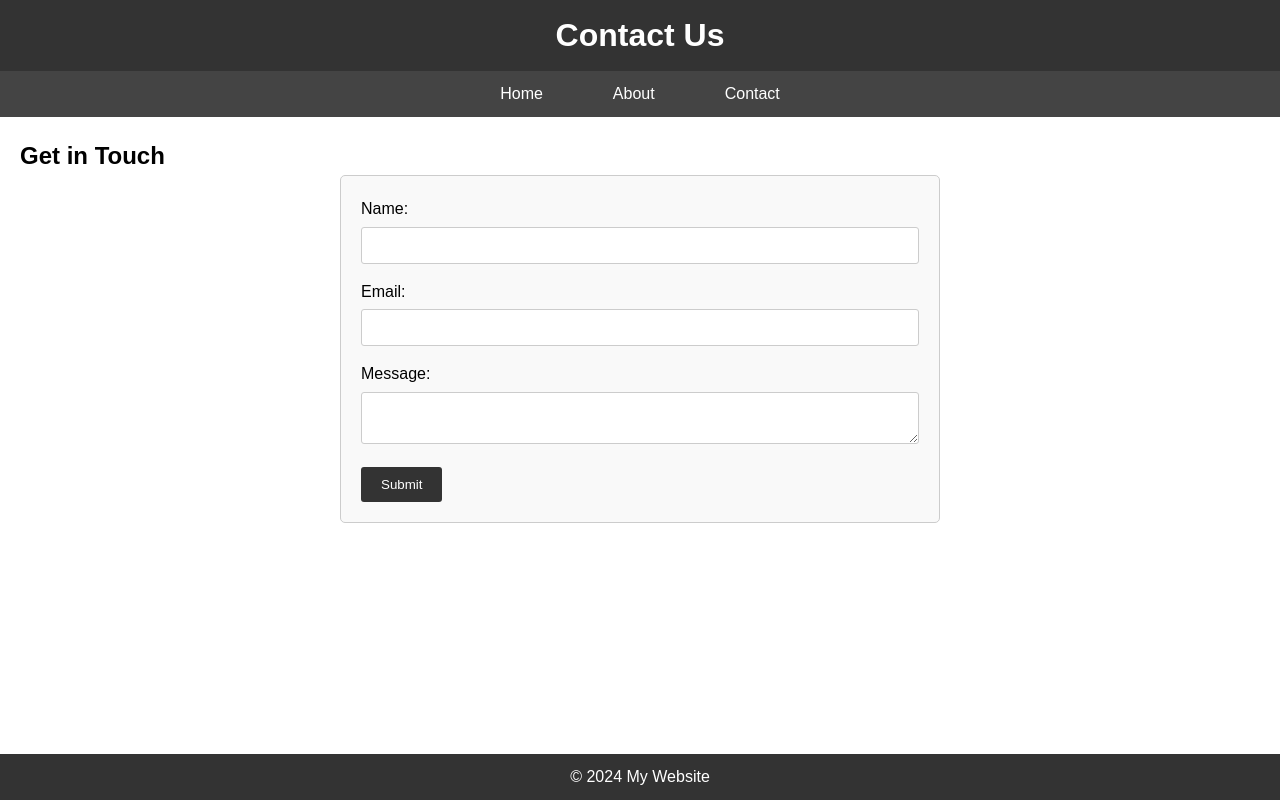
After one commit to ridhosamir/BandungAICamp, a PHP site: page /contact.html in a window 1280 px wide. The commit adds this page. Run offline with PHP 8.4, Linux system fonts and the light colour scheme.

Commit message:
Tugas 10

```diff
--- /dev/null
+++ b/contact.html
@@ -0,0 +1,43 @@
+<!DOCTYPE html>
+<html lang="en">
+<head>
+    <meta charset="UTF-8">
+    <meta name="viewport" content="width=device-width, initial-scale=1.0">
+    <title>Contact Us</title>
+    <link rel="stylesheet" href="styles.css">
+</head>
+<body>
+    <header>
+        <h1>Contact Us</h1>
+    </header>
+    <nav>
+        <ul>
+            <li><a href="index.html">Home</a></li>
+            <li><a href="about.html">About</a></li>
+            <li><a href="contact.html">Contact</a></li>
+        </ul>
+    </nav>
+    <section>
+        <h2>Get in Touch</h2>
+        <form id="contactForm">
+            <div>
+                <label for="name">Name:</label>
+                <input type="text" id="name" name="name" required>
+            </div>
+            <div>
+                <label for="email">Email:</label>
+                <input type="email" id="email" name="email" required>
+            </div>
+            <div>
+                <label for="message">Message:</label>
+                <textarea id="message" name="message" required></textarea>
+            </div>
+            <button type="submit">Submit</button>
+        </form>
+    </section>
+    <footer>
+        <p>&copy; 2024 My Website</p>
+    </footer>
+    <script src="scripts.js"></script>
+</body>
+</html>
--- /dev/null
+++ b/scripts.js
@@ -0,0 +1,18 @@
+document.getElementById('contactForm').addEventListener('submit', function(event) {
+    const name = document.getElementById('name').value.trim();
+    const email = document.getElementById('email').value.trim();
+    const message = document.getElementById('message').value.trim();
+
+    if (name === '' || email === '' || message === '') {
+        alert('Please fill in all fields.');
+        event.preventDefault();
+    } else if (!validateEmail(email)) {
+        alert('Please enter a valid email address.');
+        event.preventDefault();
+    }
+});
+
+function validateEmail(email) {
+    const re = /^[^\s@]+@[^\s@]+\.[^\s@]+$/;
+    return re.test(String(email).toLowerCase());
+}
--- a/styles.css
+++ b/styles.css
@@ -1,77 +1,124 @@
-p {
-    color: red; /* Selektor Elemen */
-    font-size: 18px;
-    background-image: url('wllppr.jpg');
-    background-size: cover;
-    background-repeat: no-repeat;
+/* Basic reset */
+* {
+    margin: 0;
+    padding: 0;
+    box-sizing: border-box;
 }
 
-.container {
-    background-color: yellow; /* Selektor Kelas */
+body {
+    font-family: Arial, sans-serif;
+    line-height: 1.6;
+    display: flex;
+    flex-direction: column;
+    min-height: 100vh;
 }
 
-/* Styling untuk elemen dengan ID "highlight" */
-#highlight {
-    color: orange; /* Selektor ID */
-    font-size: 20px;
+header {
+    background-color: #333;
+    color: #fff;
+    padding: 10px 0;
+    text-align: center;
 }
 
-/* Styling untuk elemen <a> saat di-hover */
-a:hover {
-    color: blue; /* Selektor Atribut */
+nav ul {
+    list-style: none;
+    display: flex;
+    justify-content: center;
+    background-color: #444;
 }
 
-/* Styling untuk box model */
-#boxModel {
-    width: 300px;
-    height: 150px;
-    padding: 20px;
-    border: 5px solid black;
-    margin: 15px;
+nav ul li {
+    margin: 0 15px;
 }
 
-/* Styling Flexbox untuk tata letak */
-.flex-container {
-    display: flex;
-    justify-content: space-between;
-    align-items: center;
+nav ul li a {
+    color: #fff;
+    text-decoration: none;
+    padding: 10px 20px;
+    display: block;
 }
 
-.item {
-    padding: 10px;
-    border: 2px solid gray;
+nav ul li a:hover {
+    background-color: #555;
 }
 
-/* Styling lanjutan */
-h2 {
-    font-family: Arial, sans-serif;
-    font-size: 30px;
-    font-weight: bold;
+section {
+    flex: 1;
+    padding: 20px;
 }
 
-.advanced-style {
-    border-radius: 10px;
-    box-shadow: 5px 5px 15px rgba(0, 0, 0, 0.3);
-    background: linear-gradient(to right, blue, purple);
-    padding: 20px;
-    color: white;
+footer {
+    background-color: #333;
+    color: #fff;
+    text-align: center;
+    padding: 10px 0;
+    position: relative;
+    bottom: 0;
+    width: 100%;
 }
 
-/* Media Query untuk responsif desain */
-@media screen and (max-width: 600px) {
-    .flex-container {
+form {
+    max-width: 600px;
+    margin: 0 auto;
+    padding: 20px;
+    border: 1px solid #ccc;
+    border-radius: 5px;
+    background-color: #f9f9f9;
+}
+
+form div {
+    margin-bottom: 15px;
+}
+
+form label {
+    display: block;
+    margin-bottom: 5px;
+}
+
+form input, form textarea {
+    width: 100%;
+    padding: 10px;
+    border: 1px solid #ccc;
+    border-radius: 3px;
+}
+
+form button {
+    padding: 10px 20px;
+    background-color: #333;
+    color: #fff;
+    border: none;
+    border-radius: 3px;
+    cursor: pointer;
+}
+
+form button:hover {
+    background-color: #555;
+}
+
+@media (max-width: 768px) {
+    nav ul {
         flex-direction: column;
     }
 
-    h2 {
-        font-size: 24px;
-    }
-
-    body {
-        background-color: #e0f7fa;
+    section {
+        padding: 10px;
     }
 }
 
-body {
-    background-color: #f0f0f0;
+@media (max-width: 480px) {
+    header h1 {
+        font-size: 1.5em;
+    }
+
+    nav ul li {
+        margin: 5px 0;
+    }
+
+    form {
+        padding: 15px;
+    }
+
+    form button {
+        width: 100%;
+    }
 }
```
Also changed, not shown: about.html (added, +29 -0 lines), index.html (added, +28 -0 lines).
